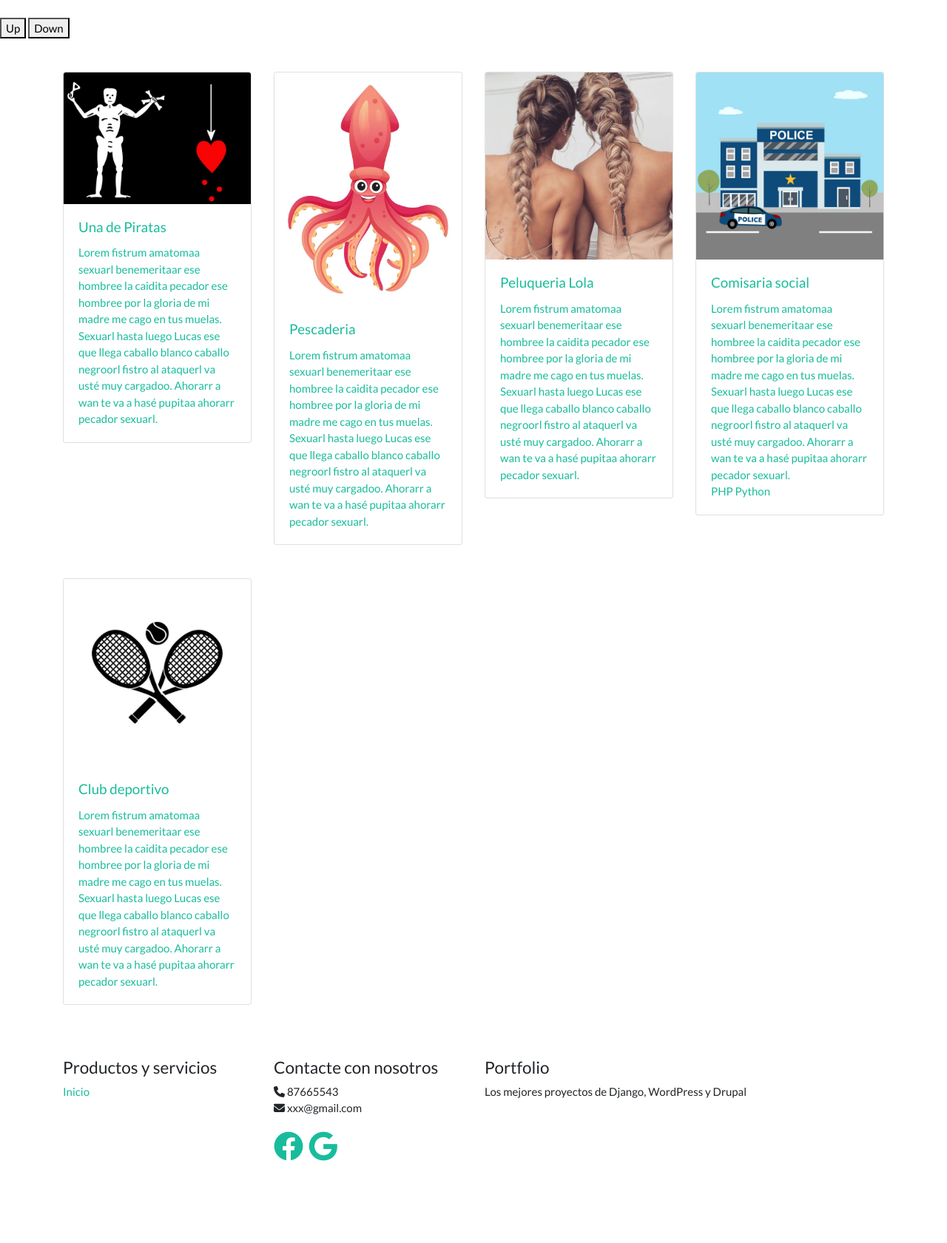
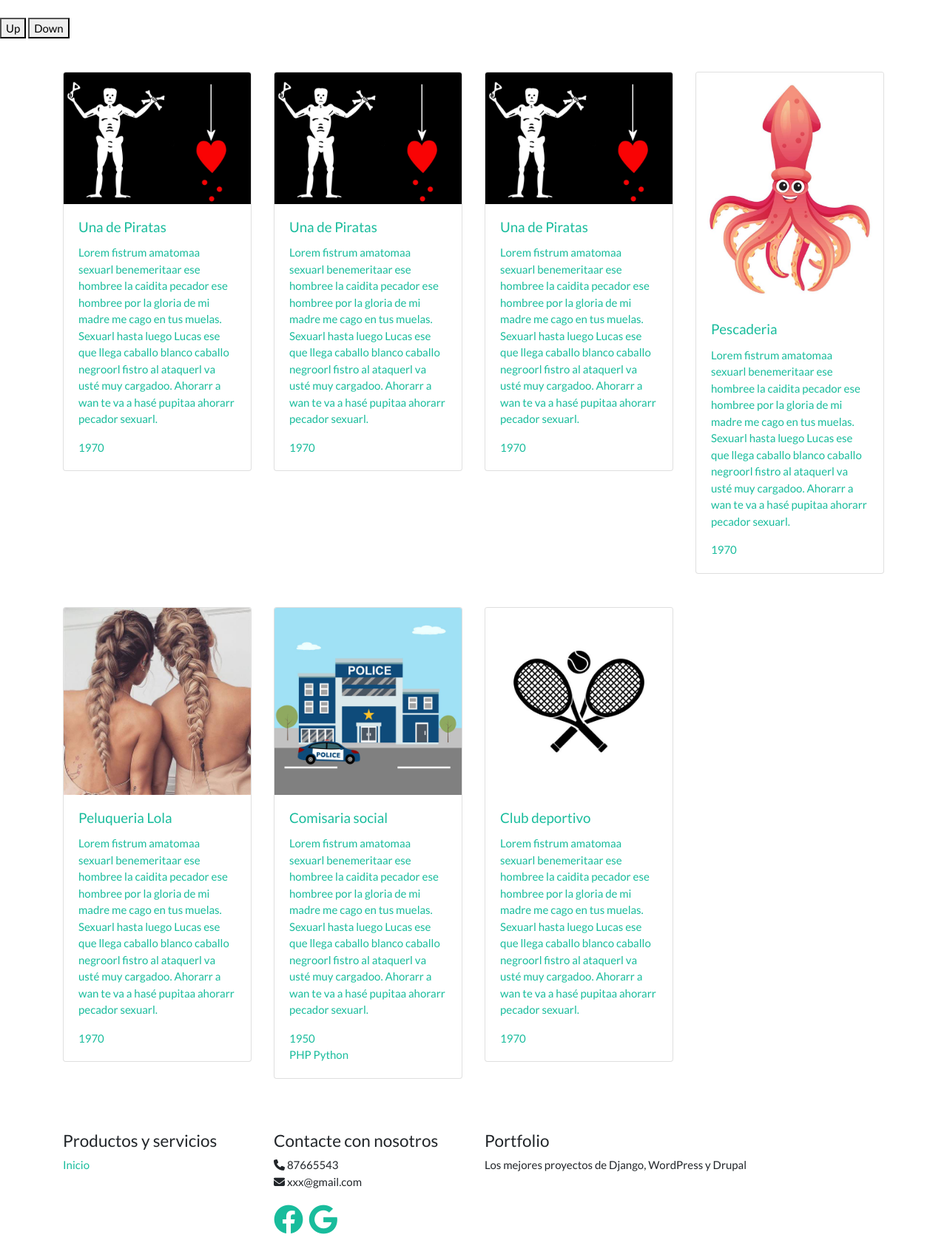
Before and after one commit to AlbertBeto/ProyectoProyecto, a PHP site: page /index.php?sort=1 in a window 1280 px wide. Shown: the part 72-1753 px from the top of the page at 74% size. Before the commit the page ends 1642 px from the top, so only its background shows below. Run offline with PHP 8.4, Linux system fonts and the light colour scheme; some libraries are stand-ins or nearby versions.

Commit message:
3.5.x me invento una funcion y la aprovecho para algo. Saco Year de date de un string

```diff
--- a/src/datos.php
+++ b/src/datos.php
@@ -8,7 +8,7 @@ $proyectos = [
 		"descripcion" => "Lorem fistrum amatomaa sexuarl benemeritaar ese hombree la caidita pecador ese hombree por la gloria de mi madre me cago en tus muelas. Sexuarl hasta luego Lucas ese que llega caballo blanco caballo negroorl fistro al ataquerl va usté muy cargadoo. Ahorarr a wan te va a hasé pupitaa ahorarr pecador sexuarl.",
 		"imagen" => "static/images/comisaria.jpg",
 		"categorias" => ["php","py",],
-		"fecha" => "DD/MM/AAAA"
+		"fecha" => "04/07/1950"
 	],
 
 	[
@@ -46,6 +46,22 @@ $proyectos = [
 		"categorias" => [],
 		"fecha" => "DD/MM/AAAA"
 	],
+	[
+		"clave" => "corso",
+		"titulo" => "Una de Piratas",
+		"descripcion" => "Lorem fistrum amatomaa sexuarl benemeritaar ese hombree la caidita pecador ese hombree por la gloria de mi madre me cago en tus muelas. Sexuarl hasta luego Lucas ese que llega caballo blanco caballo negroorl fistro al ataquerl va usté muy cargadoo. Ahorarr a wan te va a hasé pupitaa ahorarr pecador sexuarl.",
+		"imagen" => "static/images/pirata.jpg",
+		"categorias" => [],
+		"fecha" => "DD/MM/AAAA"
+	],
+	[
+		"clave" => "corso",
+		"titulo" => "Una de Piratas",
+		"descripcion" => "Lorem fistrum amatomaa sexuarl benemeritaar ese hombree la caidita pecador ese hombree por la gloria de mi madre me cago en tus muelas. Sexuarl hasta luego Lucas ese que llega caballo blanco caballo negroorl fistro al ataquerl va usté muy cargadoo. Ahorarr a wan te va a hasé pupitaa ahorarr pecador sexuarl.",
+		"imagen" => "static/images/pirata.jpg",
+		"categorias" => [],
+		"fecha" => "DD/MM/AAAA"
+	],
 
 ];
 
--- a/src/index.php
+++ b/src/index.php
@@ -10,12 +10,18 @@
     //El ISSET es para confirmar sort está lleno.
     if(ISSET ($_GET['sort']) && $sort === "-1"){
         usort($proyectos,'ordenaTituloProyectoDesc');
-} //Monto aquí un segundo get para confirmar que la web si tiene $sort 1 active funcion Ascendente
-elseif (ISSET ($_GET['sort']) && $sort === "1"){
-    usort($proyectos,'ordenaTituloProyectoAsc');
+    } //Monto aquí un segundo get para confirmar que la web si tiene $sort 1 active funcion Ascendente
+    elseif (ISSET ($_GET['sort']) && $sort === "1"){
+        usort($proyectos,'ordenaTituloProyectoAsc');
+    };
+
+// UD3.3.h Creo un php que comprueba si está el parametro delete y si es true borra el la última entrada del array proyectos.
+if(ISSET ($_GET['delete']) && $_GET['delete'] === "true"){
+    array_pop($proyectos);
 }
+;
 
-;
+
 ?>
 
 <!-- 3.2.f Monto dos botones para que carguen direcciones diferentes por el valor del sort. -->
@@ -41,8 +47,13 @@ elseif (ISSET ($_GET['sort']) && $sort === "1"){
                     <div class="card-body">
                         <h5 class="card-title"><?php echo $proyecto['titulo']?></h5>
                         <p class="card-text"><?php echo $proyecto['descripcion']?></p>
+                        <!--UD 3.5.X He creado una función para sacar el año de un date que era un string y no sabia donde usarlo...  -->
+                        <?php
+                        echo anyoDateString($proyecto['fecha']); ?>
+                        <br>
                         <!--UD 3.3.c Creo un foreach para que repase los valores del array categorias, mire si existen en el array categorias main y en caso afirmativo imprime el valor de categoriasMain  -->
-                        <?php foreach($proyecto['categorias'] as $cat){
+                        <?php
+                        foreach($proyecto['categorias'] as $cat){
                                 if(array_key_exists($cat,$categoriasMain)){
                                 echo $categoriasMain[$cat]." ";
                                 }
--- a/src/utiles.php
+++ b/src/utiles.php
@@ -9,4 +9,14 @@ return strcmp($b['titulo'],$a['titulo']);
 
 function ordenaTituloProyectoAsc($a, $b){
 return strcmp($b['titulo'],$a['titulo']);
-} ?>
+};
+
+//Esta función me la he inventado para nada... mentira la he aprovechado al fin como UD3.5.x
+function anyoDateString($elstring){
+    return date('Y',strtotime($elstring));
+};
+
+
+
+
+?>
```
